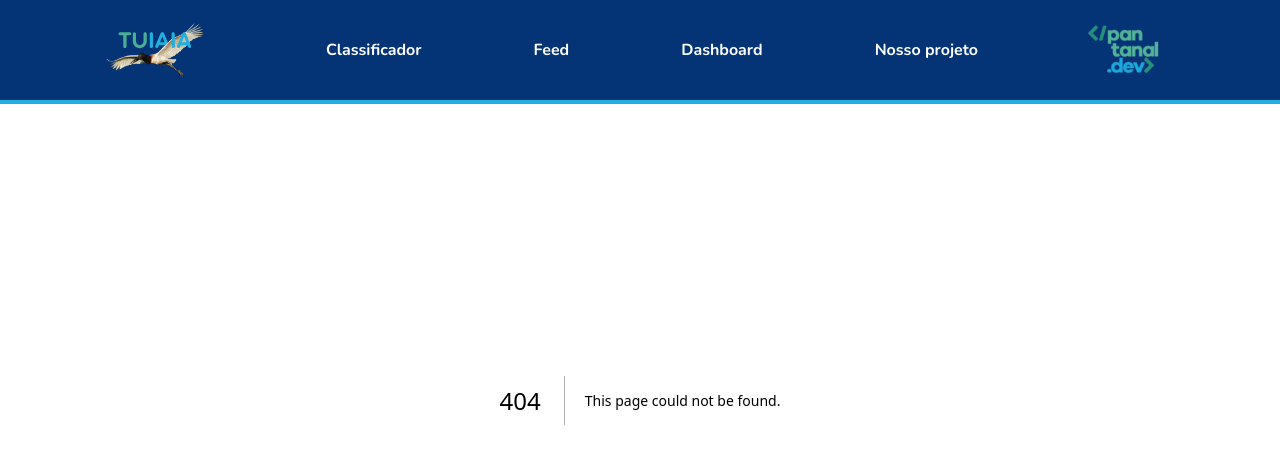
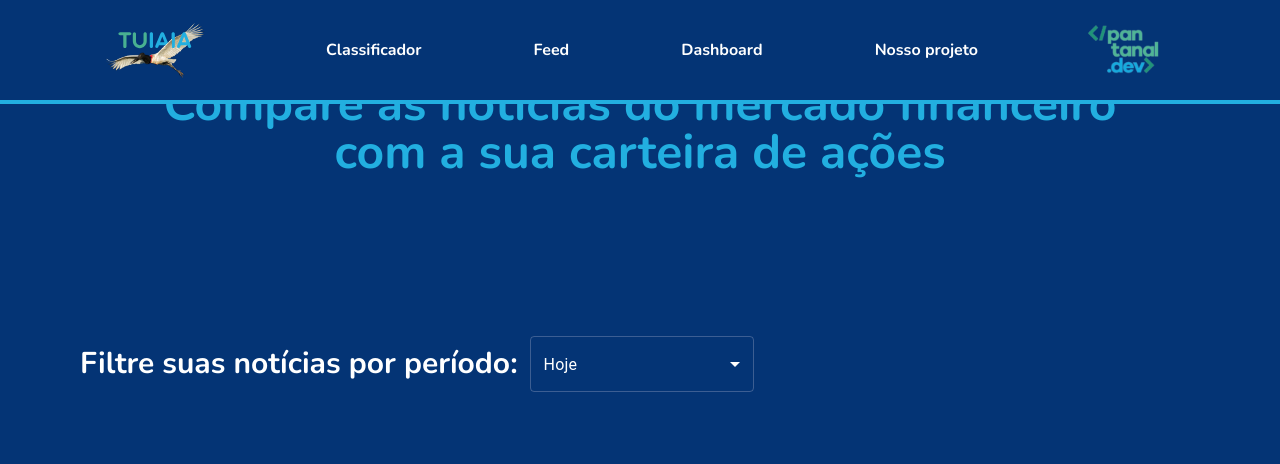
Before and after one commit to Tuiaia/frontend, a Next.js app: page /dashboard/LineGraphics in a window 1280 px wide. Before the commit this address had no page. Shown: the top 464 px of the page. Built offline with nearby package versions, Linux system fonts and the light colour scheme.

Commit message:
feat(dashboard) - Começado a seção do gráfico de linhas comparativo

```diff
--- a/pages/dashboard/Introducao.js
+++ b/pages/dashboard/Introducao.js
@@ -8,7 +8,7 @@ const Introducao = ({ newsLength }) => {
         <div className={'text-5xl flex items-center justify-center flex-col'}>
             <div className={'my-10'}>Notícias classificadas</div>
             <div id={'flipBox'} className={'mb-10'}>
-                <FlipNumbers height={100} width={100} color='white' background='#043475' numberStyle={{ fontSize: 50 }} play numbers={newsLength + ''} />
+                <FlipNumbers height={70} width={70} color='white' background='#043475' numberStyle={{ fontSize: 40 }} play numbers={newsLength + ''} />
             </div>
         </div>
     </section>
--- /dev/null
+++ b/pages/dashboard/LineGraphics.js
@@ -0,0 +1,70 @@
+import Chart from "react-google-charts"
+import { FormControl, InputLabel, Select, MenuItem } from "@mui/material"
+import { useState } from "react"
+
+const LineGraphics = ({ news, date, setDate }) => {
+    const [selected, setSelected] = useState(0)
+
+    function handleChange(event) {
+        setSelected(event.target.value)
+    }
+
+
+    return <section className={'bg-primary p-20 w-full min-h-screen'}>
+    <div className={'max-w-5xl text-5xl m-auto text-center w-full text-secondary font-bold'}>
+        Compare as notícias do mercado financeiro com a sua carteira de ações
+    </div>
+    <div className={'flex text-white text-3xl font-bold mt-40 items-center'}>
+        <div className={'mr-3'}>Filtre suas notícias por período: </div>
+        <FormControl style={{ minWidth: '20%' }}>
+            <InputLabel></InputLabel>
+            <Select
+                sx={{
+                    color: "white",
+                    '.MuiOutlinedInput-notchedOutline': {
+                        borderColor: 'rgba(228, 219, 233, 0.25)',
+                    },
+                    '&.Mui-focused .MuiOutlinedInput-notchedOutline': {
+                        borderColor: 'rgba(228, 219, 233, 0.25)',
+                    },
+                    '&:hover .MuiOutlinedInput-notchedOutline': {
+                        borderColor: 'rgba(228, 219, 233, 0.25)',
+                    },
+                    '.MuiSvgIcon-root ': {
+                        fill: "white !important",
+                        color: 'white'
+                    }
+                }}
+                labelId="demo-simple-select-helper-label"
+                id="demo-simple-select-helper"
+                value={selected}
+                label=""
+                onChange={handleChange}
+            >
+                <MenuItem value={0}>Hoje</MenuItem>
+                <MenuItem value={1}>7 dias atrás</MenuItem>
+                <MenuItem value={2}>1 mês atrás</MenuItem>
+            </Select>
+        </FormControl>
+
+    </div>
+    <div className={'flex justify-center'}>
+        <div className={'flex justify-center flex-col flex-1'}>
+            <div className={'flex justify-center'}>
+
+
+            </div>
+            {/* <Chart /> */}
+        </div>
+
+        <div className={'flex justify-center flex-col flex-1'}>
+            <div className={'flex justify-center'}>
+
+            </div>
+        </div>
+    </div>
+
+    </section>
+}
+
+export default LineGraphics
--- a/pages/dashboard/index.js
+++ b/pages/dashboard/index.js
@@ -3,10 +3,15 @@ import Head from 'next/head'
 import Introducao from './Introducao'
 import PieCharts from './PieCharts'
 import { getAllNewsClassifieds } from '@/api/feed/controller'
+import LineGraphics from './LineGraphics'
 
 
 const Dashboard = () => {
     const [news, setNews] = useState([])
+    const [date, setDate] = useState({
+        start: new Date().toLocaleDateString('pt-BR'),
+        end: new Date().toLocaleDateString('pt-BR'),
+    })
 
     useEffect(() => {
         const getNews = async () =>  {
@@ -27,7 +32,12 @@ const Dashboard = () => {
             </Head>
             <main className={'overflow-hidden pt-[104px]'}>
                 <Introducao newsLength={news? news.length : 0} />
-                {news?.length > 0 && <PieCharts news={news} />}
+                {news?.length > 0 && (
+                    <>
+                        <PieCharts news={news} />
+                        <LineGraphics news={news} date={date} setDate={setDate}/>
+                    </>
+                )}
             </main>
         </>
     )
```
